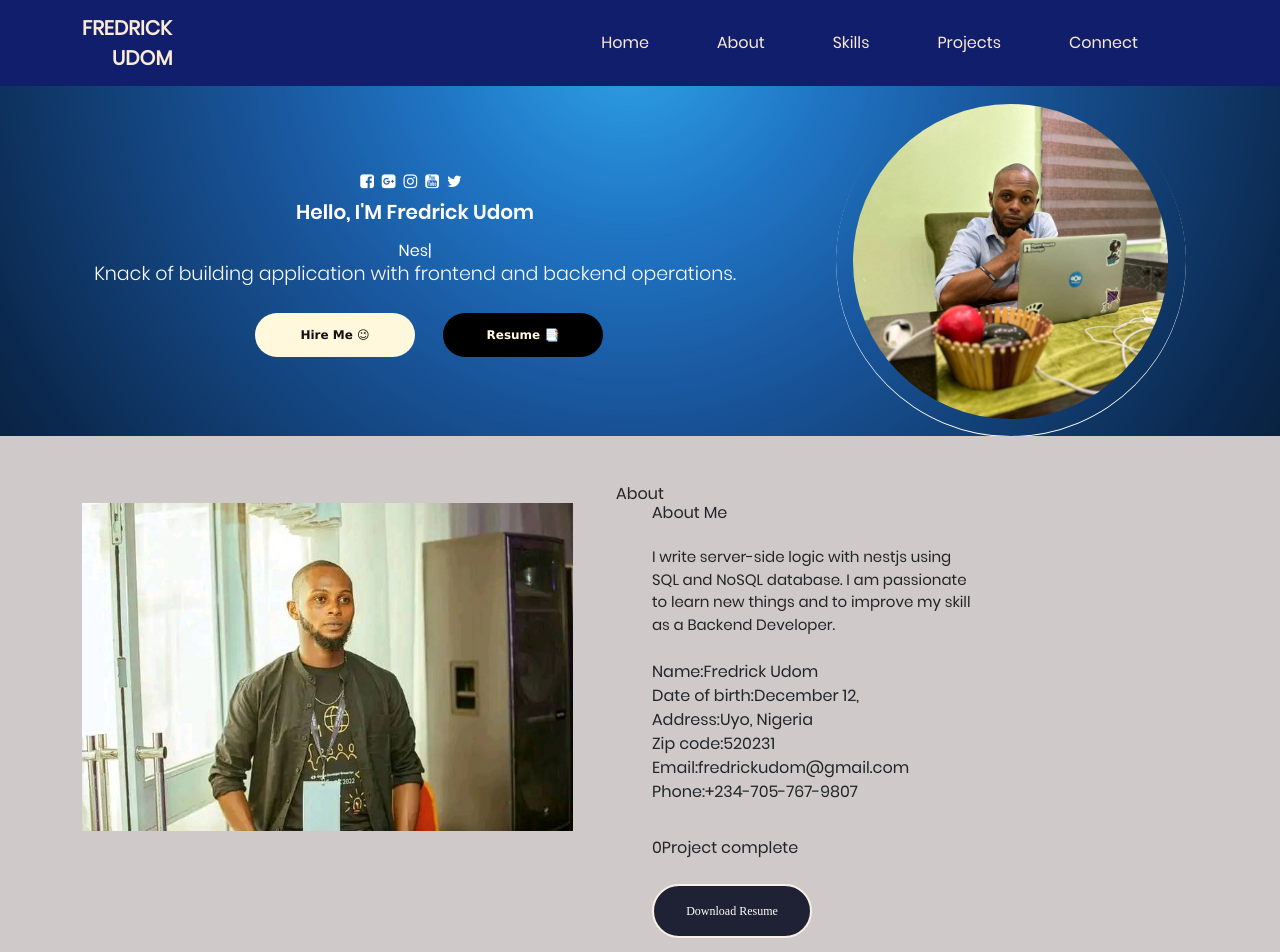
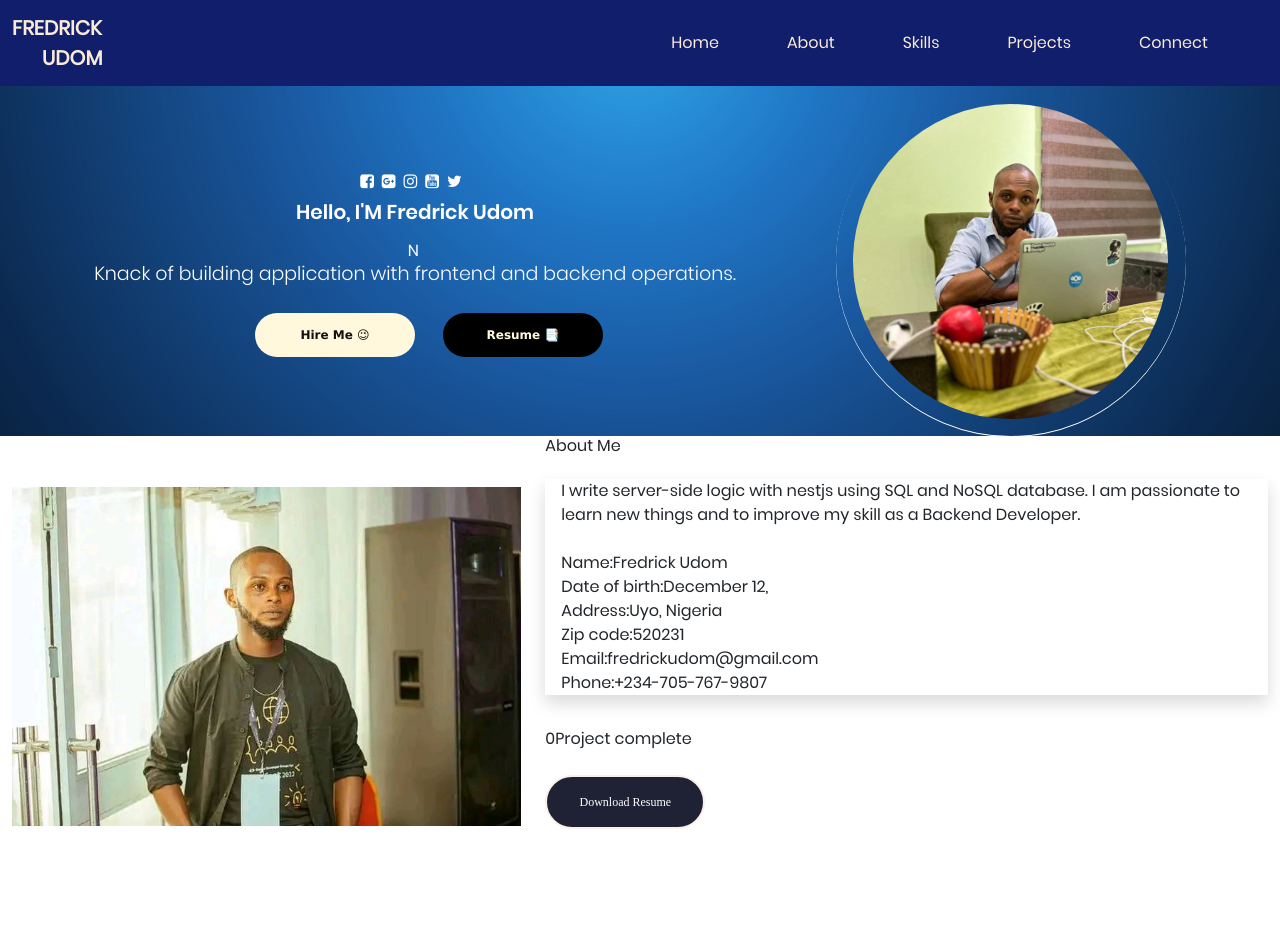
Before and after one commit to FredrickUdom/react-portfolio, a React (Vite) app: page / in a window 1280 px wide. Shown: the top 952 px of the page. After the commit the page ends 877 px from the top, so only its background shows below. Built offline with nearby package versions, Linux system fonts and the light colour scheme.

Commit message:
fixing section area

```diff
--- a/src/PortfolioContainer/Home/Profile.css
+++ b/src/PortfolioContainer/Home/Profile.css
@@ -7,6 +7,7 @@
     background: url('../../assets/img/gradient-blue-background-free-vector.jpg');
     background-repeat: no-repeat;
     background-size: cover;
+    width:100vw;
     overflow-x: hidden;
 
 }
--- a/src/PortfolioContainer/Section/Section.css
+++ b/src/PortfolioContainer/Section/Section.css
@@ -1,13 +1,20 @@
 #about{
     background: rgb(207, 201, 201);
+    width:100vw;
+    height: 100vh;
 }
 #about img{
-    width: 90%;
+    width: 70%;
     /* height: 70%; */
 }
-#about .justify-content-start p{
+#about .justify-content-start{
    font-size: 15px;
-   width: 100%;
+   /* position: absolute; */
+   /* left: 0; */
+   /* margin-left: ; */
+   /* width: 100%; */
+   /* height: 0%; */
+   box-shadow: 1px 1px 10px 1px rgb(177, 175, 175);
 
 
 }
--- a/src/PortfolioContainer/Section/Section.jsx
+++ b/src/PortfolioContainer/Section/Section.jsx
@@ -5,22 +5,25 @@ import pix2 from '../../assets/Home/pix2.jpg'
 import "./Section.css";
 
 function Section() {
-    return (
-        <div id="about" className=''>
-            <div className="about-parent pt-5">
-			<Container>
-                <h2 className='text-center'>About</h2>
-                <Row>
-                    <Col>
-                    <img src={pix2} alt="picture here" srcset="" />
-                    </Col>
-                    <Col>
-                    <div class="col-md-6 col-lg-7 pl-lg-5 pb-5">
+	return (
+		<section class="ftco-about img ftco-section ftco-no-pb" id="about-section">
+    	<div class="container">
+    		<div class="row d-flex">
+    			<div class="col-md-6 col-lg-5 d-flex">
+    				<div class="img-about img d-flex">
+    					<div class="overlay"></div>
+	    				<div class="img d-flex align-self-stretch align-items-center">
+							<img src={pix2} alt="" srcset="" />
+	    				</div>
+    				</div>
+    			</div>
+    			<div class="col-md-6 col-lg-7 pl-lg-5 pb-5">
     				<div class="row justify-content-start pb-3">
 		          <div class="col-md-12 heading-section ftco-animate ">
-		            <h2 class="mb-4 ">About Me</h2>
-		            <p>I write server-side logic with nestjs using SQL and NoSQL database. I am passionate to learn new things and to improve my skill as a Backend Developer.</p>
-		            <ul class="about-info mt-4 px-md-0 px-2 justify-content-between align-items-center">
+		            <h2 class="mb-4">About Me</h2>
+		           <div className="shadow px-3">
+				   <p>I write server-side logic with nestjs using SQL and NoSQL database. I am passionate to learn new things and to improve my skill as a Backend Developer.</p>
+		            <ul class="about-info mt-4 px-md-0 px-2">
 		            	<li class="d-flex"><span>Name:</span> <span>Fredrick Udom</span></li>
 		            	<li class="d-flex"><span>Date of birth:</span> <span>December 12, </span></li>
 		            	<li class="d-flex"><span>Address:</span> <span>Uyo, Nigeria</span></li>
@@ -28,6 +31,7 @@ function Section() {
 		            	<li class="d-flex"><span>Email:</span> <span>fredrickudom@gmail.com</span></li>
 		            	<li class="d-flex"><span>Phone: </span> <span>+234-705-767-9807</span></li>
 		            </ul>
+				   </div>
 		          </div>
 		        </div>
 	          <div class="counter-wrap ftco-animate d-flex mt-md-3">
@@ -40,13 +44,10 @@ function Section() {
               </div>
 	          </div>
 	        </div>
-                    </Col>
-
-                </Row>
-            </Container>
-			</div>
         </div>
-    );
+    	</div>
+    </section>
+	);
 }
 
 export default Section;
```
